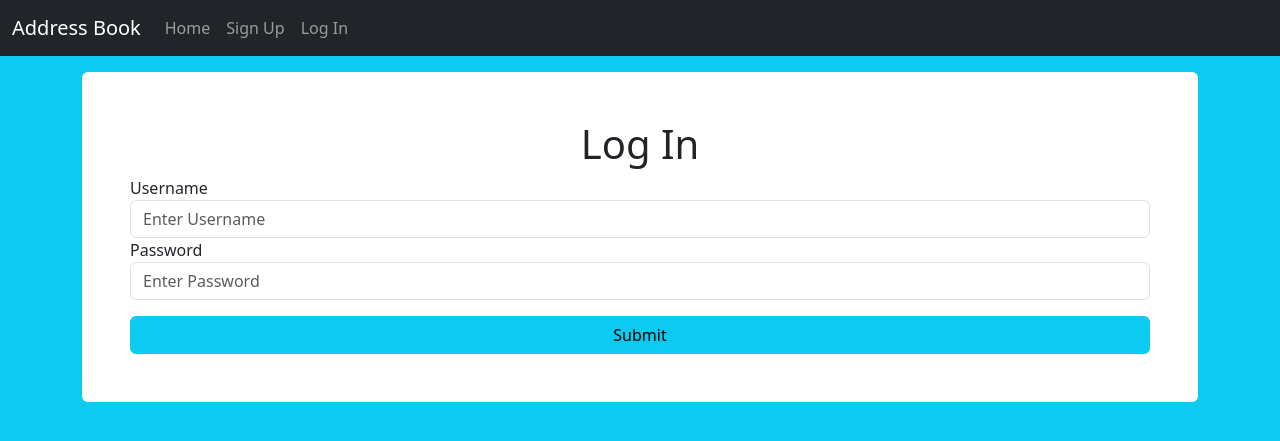
After one commit to suzziliford/address-book-v2, a Flask app: a page that uses app/templates/nav.html in a window 1280 px wide. The commit adds this page. Shown: the top 441 px of the page. Run offline with Flask 3, Linux system fonts and the light colour scheme.

```diff
--- a/app/__init__.py
+++ b/app/__init__.py
@@ -3,6 +3,7 @@ from flask import Flask
 
 from flask_sqlalchemy import SQLAlchemy
 from flask_migrate import Migrate
+from flask_login import LoginManager
 
 from config import Config
 
@@ -11,5 +12,9 @@ app.config.from_object(Config)
 
 db = SQLAlchemy(app)
 migrate = Migrate(app, db)
+login = LoginManager(app)
+login.login_view = 'login'
+login.login_message = 'You must be logged in to perform this action'
+login.login_message_category = 'danger'
 
 from . import routes, models
--- a/app/forms.py
+++ b/app/forms.py
@@ -11,3 +11,13 @@ class SignUpForm(FlaskForm):
     password = PasswordField('Password', validators=[InputRequired()])
     confirm_pass = PasswordField('Confirm Password', validators=[InputRequired(), EqualTo('password')])
     submit = SubmitField()
+
+class LoginForm(FlaskForm):
+    username = StringField('Username', validators=[InputRequired()])
+    password = PasswordField('Password', validators=[InputRequired()])
+    submit = SubmitField()
+
+class PostForm(FlaskForm):
+    address = StringField('Address', validators=[InputRequired()])
+    phone_number = StringField('Phone Number', validators=[InputRequired()])
+    submit = SubmitField()
--- a/app/routes.py
+++ b/app/routes.py
@@ -1,11 +1,12 @@
 from app import app
 from flask import render_template, redirect, url_for, flash
-from app.forms import SignUpForm
-from app.models import User
+from flask_login import login_user, logout_user, login_required, current_user
+from app.forms import SignUpForm, LoginForm, PostForm
+from app.models import User, Address, Post
 
 @app.route('/')
 def index():
-    return render_template('index.html', name = 'Brian')
+    return render_template('index.html')
 
 @app.route('/posts')
 def posts():
@@ -24,12 +25,56 @@ def signup():
         password = form.password.data
         confirm_pass = form.confirm_pass.data
         print(first_name, last_name, email, username, password, confirm_pass)
-        check_user = User.query.filter( (User.email == email)).all()
+        check_user = User.query.filter( (User.username == username) | (User.email == email)).all()
         if check_user:
             flash('A user with that email already exists', 'danger')
             return redirect(url_for('signup'))
-        new_user = User(first_name=first_name, last_name=last_name, email=email, username=username, password=password)
+        new_user = User(
+            first_name=first_name,
+            last_name=last_name,
+            email=email,
+            username=username,
+            password=password
+            )
         flash(f'Thank you {new_user.first_name} {new_user.last_name} for signing up!', 'success')
         return redirect(url_for('index'))
 
     return render_template('signup.html', form=form)
+
+@app.route('/login', methods=['GET', 'POST'])
+def login():
+    form = LoginForm()
+    if form.validate_on_submit():
+        print('Form validated!')
+        username = form.username.data
+        password = form.password.data
+        print(username, password)
+        user = User.query.filter_by(username=username).first()
+        if user is not None and user.check_password(password):
+            login_user(user)
+            flash(f"{user.username} is now logged in", "warning")
+            return redirect(url_for('index'))
+        else:
+            flash("Incorrect username and/or password", "danger")
+            return redirect(url_for('login'))
+    return render_template('login.html', form=form)
+
+@app.route('/logout')
+def logout():
+    logout_user()
+    flash("You have been logged out", "warning")
+    return redirect(url_for('index'))
+
+@app.route('/create-new-address', methods=['GET', 'POST'])
+@login_required
+def create_new_address():
+    form = PostForm()
+    if form.validate_on_submit():
+        address = form.address.data
+        phone_number = form.phone_number.data
+        new_address = Post(address=address, phone_number=phone_number, user_id=current_user.id)
+        # print(address, phone_number, current_user)
+        flash(f"{new_address.address} has been created", "success")
+        return redirect(url_for('index'))
+
+    return render_template('create.html', form=form)
--- /dev/null
+++ b/app/templates/login.html
@@ -0,0 +1,19 @@
+{% extends 'base.html' %}
+
+{% block title %} Login {% endblock %}
+
+{% block content %}
+<form action="" class="bg-white rounded mt-3 p-5" method="post">
+    <h1 class = "text-center">Log In</h1>
+    {{ form.csrf_token}}
+
+    {{ form.username.label }}
+    {{ form.username(class='form-control', placeholder='Enter Username' ) }}
+
+    {{ form.password.label }}
+    {{ form.password(class='form-control', placeholder='Enter Password' ) }}
+
+    {{ form.submit(class='btn btn-info w-100 mt-3')}}
+</form>
+
+{% endblock %}
--- a/app/templates/nav.html
+++ b/app/templates/nav.html
@@ -7,17 +7,26 @@
         <div class="collapse navbar-collapse" id="navbarNav">
         <ul class="navbar-nav">
             <li class="nav-item">
-            <a class="nav-link" aria-current="page" href="/">Home</a>
+            <a class="nav-link" aria-current="page" href="{{ url_for('index') }}">Home</a>
             </li>
-            <li class="nav-item">
-            <a class="nav-link" href="/signup">Sign Up</a>
-            <!-- </li>
-            <li class="nav-item">
-            <a class="nav-link" href="/login">Log In</a> -->
+            {% if current_user.is_authenticated %}
+                <li class="nav-item">
+                    <a class="nav-link" href="{{ url_for('logout') }}">Log Out</a>
+                </li>
+                <!-- <li class="nav-item">
+                    <a class="nav-link" href="{{ url_for('posts') }}">Posts</a>
+                </li> -->
+                <li class="nav-item">
+                    <a class="nav-link" href="{{ url_for('create_new_address') }}">Create New Address</a>
+                </li>
+            {% else %}
+                <li class="nav-item">
+                    <a class="nav-link" href="{{ url_for('signup') }}">Sign Up</a>
+                </li>
+                <li class="nav-item">
+                    <a class="nav-link" href="{{ url_for('login') }}">Log In</a>
             </li>
-            <!-- <li class="nav-item">
-                <a class="nav-link" href="/posts">Posts</a>
-            </li> -->
+            {% endif %}
         </ul>
         </div>
     </div>
--- a/requirements.txt
+++ b/requirements.txt
@@ -1,6 +1,7 @@
 alembic==1.9.1
 click==8.1.3
 Flask==2.2.2
+Flask-Login==0.6.2
 Flask-Migrate==4.0.1
 Flask-SQLAlchemy==3.0.2
 Flask-WTF==1.0.1
```
Also changed, not shown: app/models.py (+35 -2 lines), app/templates/create.html (added, +19 -0 lines), app/templates/index.html (+5 -4 lines), migrations/versions/19de04dd47ef_post_address_table_added.py (added, +36 -0 lines), migrations/versions/b43f6b1f8a1d_address_table.py (added, +37 -0 lines), app.db, 1 other file.
